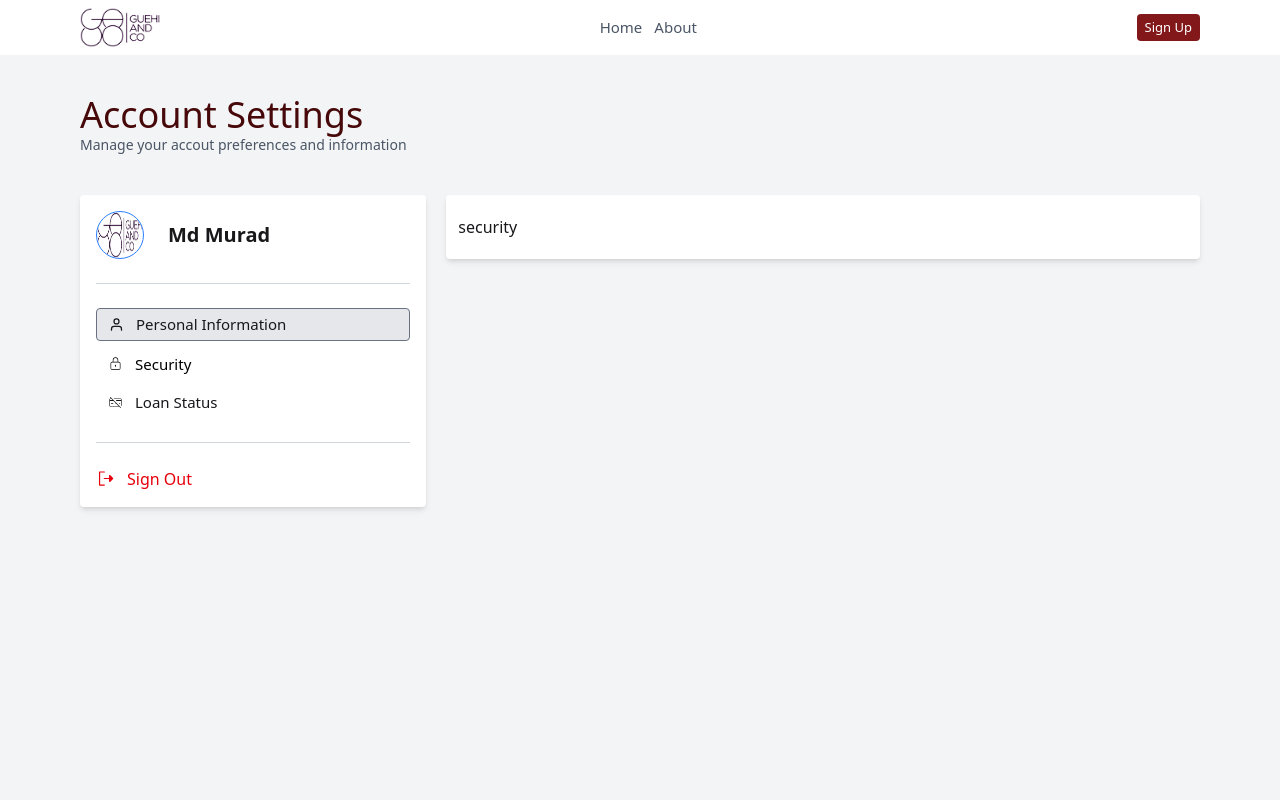
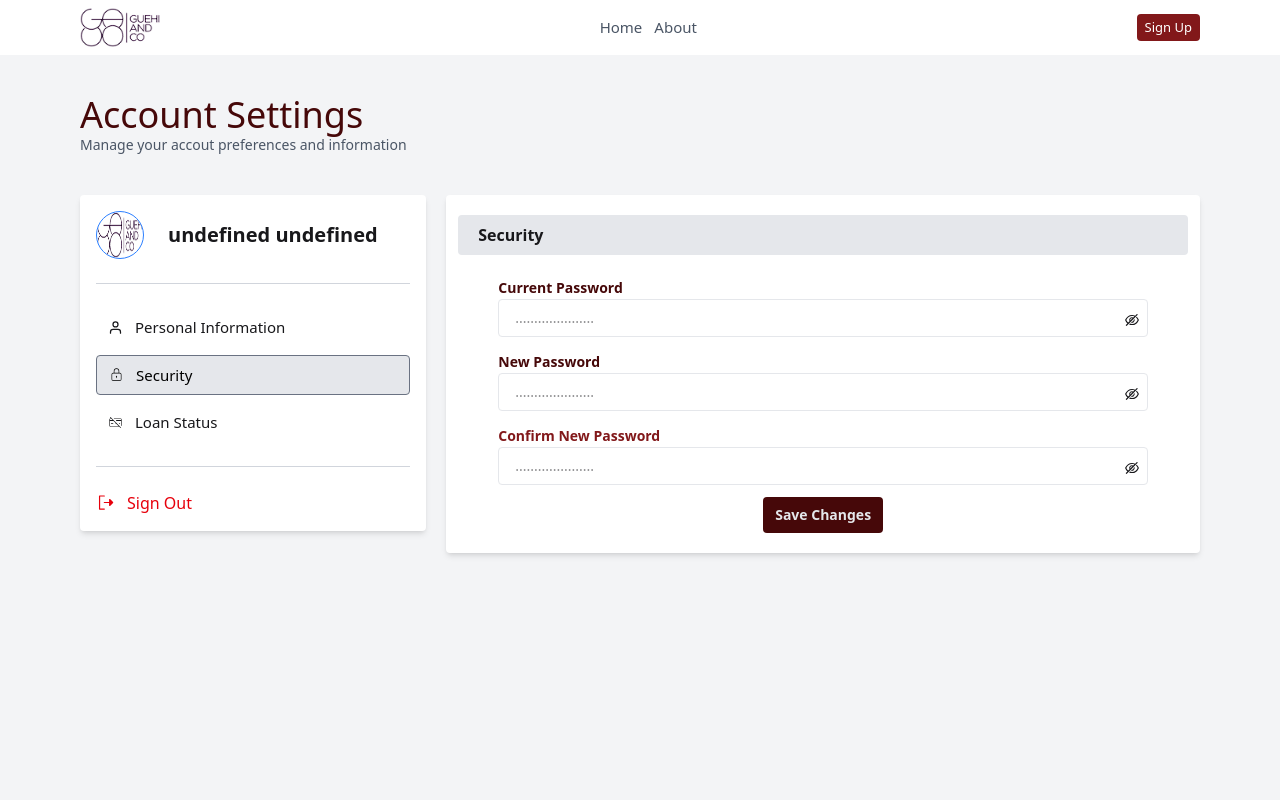
Before and after one commit to murad403/loan-frontend, a React (Vite) app: page /profile/security in a window 1280 px wide. Shown: the top 800 px of the page. Built offline with nearby package versions, Linux system fonts and the light colour scheme.

Commit message:
changes password

```diff
--- a/src/Layout/ProfileRoot.jsx
+++ b/src/Layout/ProfileRoot.jsx
@@ -1,4 +1,4 @@
-import { NavLink, Outlet, useNavigate } from 'react-router-dom';
+import { NavLink, Outlet, useLocation, useNavigate } from 'react-router-dom';
 import logo from '../assets/logo.png';
 import { useAuthContext } from '../providers/AuthProviders';
 import { CiCreditCardOff, CiLock } from 'react-icons/ci';
@@ -9,14 +9,15 @@ import { useState } from 'react';
 const ProfileRoot = () => {
     const navigate = useNavigate();
     const {user} = useAuthContext();
-    const [isActive, setIsActive] = useState(0);
-    // console.log(user);
+    const {pathname} = useLocation();
+    const [isActive, setIsActive] = useState(pathname);
     const handleSignOut = () =>{
-        // console.log('Sign out' );
         localStorage.removeItem("user");
         navigate('/');
         window.location.reload();
     }
+
+    // console.log(pathname);
     return (
         <div className='bg-gray-100 min-h-screen py-6 md:py-8 lg:py-10 px-3 md:px-16 lg:px-20'>
             <div className='mb-6 md:mb-8 lg:mb-10'>
@@ -28,21 +29,19 @@ const ProfileRoot = () => {
                     <div className='flex items-center gap-6 border-b border-gray-300 pb-6'>
                         <img src={logo} alt="Logo" className='w-12 h-12 rounded-full border border-blue-500'/>
                         <div>
-                            <h2 className='text-xl font-semibold'>Md Murad</h2>
+                            <h2 className='text-xl font-semibold'>{`${user?.personalInformation?.firstName} ${user?.personalInformation?.lastName}`}</h2>
                             <p className='text-gray-700 text-sm'>{user?.email}</p>
                         </div>
                     </div>
                     <div className='mt-6 border-b border-gray-300 pb-6'>
                         <ul className='md:space-y-2 space-y-1 text-[15px] font-medium'>
-                            <li>
-                                <NavLink onClick={() => setIsActive(0)} className={`${isActive === 0 ? 'bg-gray-200 border border-gray-500' : ''} w-full flex items-center gap-3 py-1 px-3 rounded-sm`} to={'/profile'} end><FiUser />Personal Information</NavLink>
-                            </li>
-                            <li>
-                                <NavLink onClick={() => setIsActive(1)} className={`${isActive === 1 ? 'bg-gray-200 border border-gray-500' : ''} w-full flex items-center gap-3 py-1 px-3 rounded-sm`} to={'/profile/security'}><CiLock />Security</NavLink>
-                            </li>
-                            <li>
-                                <NavLink onClick={() => setIsActive(2)} className={`${isActive === 2 ? 'bg-gray-200 border border-gray-500' : ''} w-full flex items-center gap-3 py-1 px-3 rounded-sm`} to={'/profile/loan-status'}><CiCreditCardOff />Loan Status</NavLink>
-                            </li>
+                            {
+                                profileLinks.map(link =>
+                                    <li key={link?.id}>
+                                        <NavLink onClick={() => setIsActive(link?.route)} className={`${isActive === link?.route ? 'bg-gray-200 border border-gray-500' : ''} w-full flex items-center gap-3 py-2 px-3 rounded-sm`} to={`${link?.route}`} end>{link?.icon}{link?.title}</NavLink>
+                                    </li>
+                                )
+                            }
                         </ul>
                     </div>
                     <div className='mt-6'>
@@ -56,5 +55,24 @@ const ProfileRoot = () => {
         </div>
     );
 };
-
+const profileLinks = [
+    {
+        id: 1,
+        title: "Personal Information",
+        route: "/profile",
+        icon: <FiUser/>
+    },
+    {
+        id: 2,
+        title: "Security",
+        route: "/profile/security",
+        icon: <CiLock/>
+    },
+    {
+        id: 3,
+        title: "Loan Status",
+        route: "/profile/loan-status",
+        icon: <CiCreditCardOff/>
+    }
+]
 export default ProfileRoot;
--- a/src/components/profile/PersonalInformation.jsx
+++ b/src/components/profile/PersonalInformation.jsx
@@ -2,7 +2,7 @@ import { useState } from "react";
 import { useAuthContext } from "../../providers/AuthProviders";
 import useAxiosPublic from "../../hooks/useAxiosPublic";
 import toast from "react-hot-toast";
-
+import { MdOutlineEditNote } from "react-icons/md";
 
 const PersonalInformation = () => {
     const {user} = useAuthContext();
@@ -40,7 +40,7 @@ const PersonalInformation = () => {
         <div>
             <div className='flex justify-between items-center py-2 bg-gray-200 px-5 rounded-sm'>
                 <p className='font-semibold text-md'>Personal Information</p>
-                <button onClick={() => setUpdateProfile(true)} className={`${updateProfile ? "hidden" : "block"} text-sm font-semibold cursor-pointer`}>Update Profile</button>
+                <button onClick={() => setUpdateProfile(true)} className={`${updateProfile ? "hidden" : "block"} text-sm font-semibold cursor-pointer flex items-center gap-1`}><MdOutlineEditNote size={25}/>Update Profile</button>
             </div>
             <form onSubmit={handleUpdateProfile} className='mt-5 md:space-y-3 space-y-1'>
                 <div className='flex flex-col md:flex-row gap-3'>
--- a/src/components/profile/Security.jsx
+++ b/src/components/profile/Security.jsx
@@ -1,11 +1,81 @@
-import React from 'react';
+import React, { useState } from "react";
+import { AiOutlineEye, AiOutlineEyeInvisible } from "react-icons/ai";
 
 const Security = () => {
-    return (
-        <div>
-            security
+    const [showPassword, setShowPassword] = useState(false);
+    const [showNewPassword, setShowNewPassword] = useState(false);
+    const [showConfirmNewPassword, setShowConfirmNewPassword] = useState(false);
+
+    const handleChangePassword = (e) =>{
+        e.preventDefault();
+        const form = new FormData(e.target);
+        const currentPassword = form.get("current-password");
+        const newPassword = form.get("new-password");
+        const confirmNewPassword = form.get("confirm-new-password");
+        const newUpdatedPassword = {
+            currentPassword,
+            newPassword,
+            confirmNewPassword
+        }
+        console.log(newUpdatedPassword);
+    }
+  return (
+    <div>
+      <div className="flex justify-between items-center py-2 bg-gray-200 px-5 rounded-sm">
+        <p className="font-semibold text-md">Security</p>
+      </div>
+      <form onSubmit={handleChangePassword} className="mt-5 md:space-y-3 space-y-1 md:px-10">
+        <div className="relative">
+          <label className="text-sm font-semibold text-red-950">Current Password</label>
+          <input
+              type={showPassword ? "text" : "password"}
+              name="current-password"
+              className="w-full appearance-none outline-none border border-gray-200 rounded-sm py-2 px-4 text-sm font-medium"
+              placeholder="....................."
+            />
+          <p
+            onClick={() => setShowPassword(!showPassword)}
+            className="absolute right-2 top-[37px] cursor-pointer"
+          >
+            {showPassword ? <AiOutlineEye /> : <AiOutlineEyeInvisible />}
+          </p>
         </div>
-    );
+        <div className="relative">
+          <label className="text-sm font-semibold text-red-950">New Password</label>
+          <input
+              type={showNewPassword ? "text" : "password"}
+              name="new-password"
+              className="w-full appearance-none outline-none border border-gray-200 rounded-sm py-2 px-4 text-sm font-medium"
+              placeholder="....................."
+            />
+          <p
+            onClick={() => setShowNewPassword(!showNewPassword)}
+            className="absolute right-2 top-[37px] cursor-pointer"
+          >
+            {showNewPassword ? <AiOutlineEye /> : <AiOutlineEyeInvisible />}
+          </p>
+        </div>
+        <div className="relative">
+          <label className="text-sm font-semibold text-red-900">Confirm New Password</label>
+          <input
+              type={showConfirmNewPassword ? "text" : "password"}
+              name="confirm-new-password"
+              className="w-full appearance-none outline-none border border-gray-200 rounded-sm py-2 px-4 text-sm font-medium"
+              placeholder="....................."
+            />
+          <p
+            onClick={() => setShowConfirmNewPassword(!showConfirmNewPassword)}
+            className="absolute right-2 top-[37px] cursor-pointer"
+          >
+            {showConfirmNewPassword ? <AiOutlineEye /> : <AiOutlineEyeInvisible />}
+          </p>
+        </div>
+        <div className="flex justify-center items-center mt-4 md:mt-0">
+                        <button className="cursor-pointer bg-red-950 px-3 rounded-sm py-2 text-gray-200 text-sm font-semibold">Save Changes</button>
+                    </div>
+      </form>
+    </div>
+  );
 };
 
 export default Security;
```
